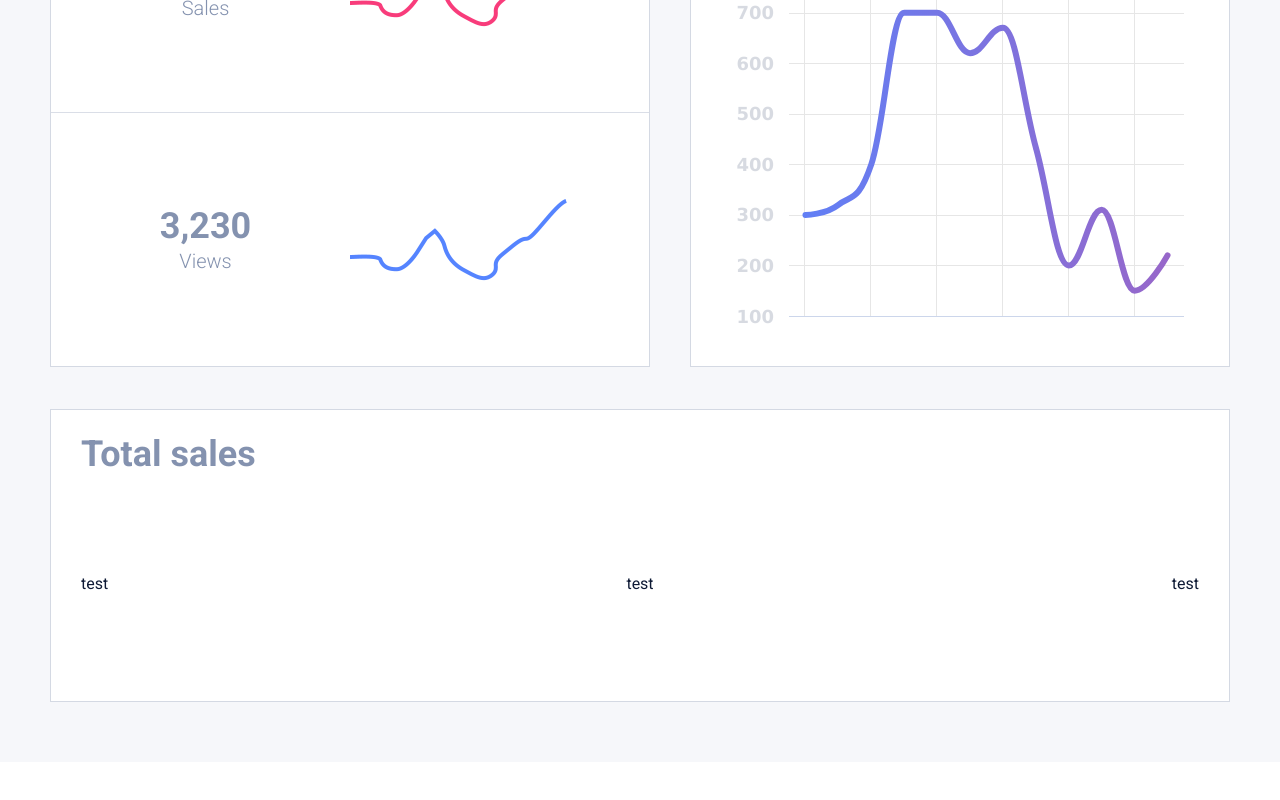
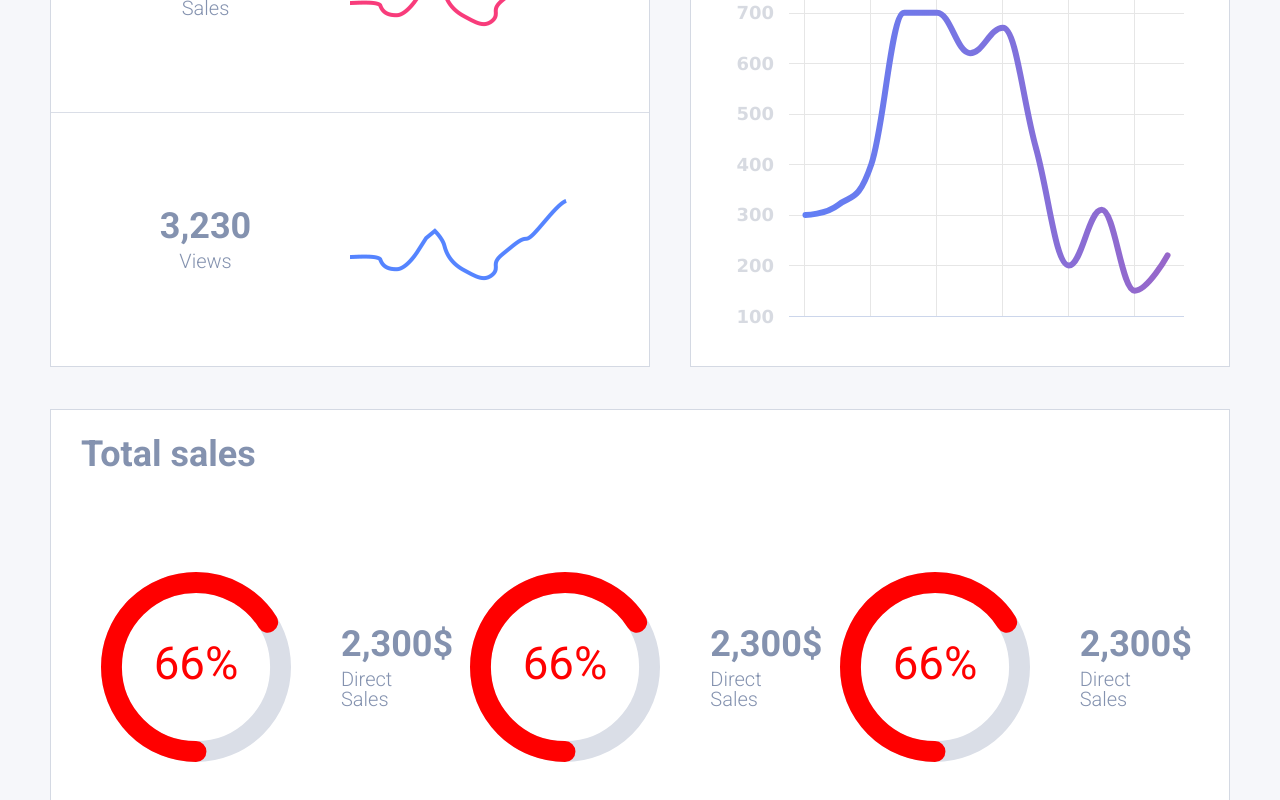
Before and after one commit to AlexKobiliansky/mercury, a React (Create React App) app: page /statistics in a window 1280 px wide. Shown: the part 413-1213 px from the top of the page. Before the commit the page ends 1175 px from the top, so only its background shows below. Built offline with nearby package versions, Linux system fonts and the light colour scheme; sample sign-in values are in the browser's storage; what javascript-time-ago would draw is missing.

Commit message:
add styles for Circle

```diff
--- a/src/components/Statistics/Circle/Circle.jsx
+++ b/src/components/Statistics/Circle/Circle.jsx
@@ -1,11 +1,46 @@
 import React from 'react';
+import { CircularProgressbar } from 'react-circular-progressbar';
 //styles
 import s from './Circle.module.sass'
+import 'react-circular-progressbar/dist/styles.css';
 
 function Circle(props) {
+
+    const percentage = 66;
+
+    let styles = {
+        root: {
+            width: '190px'
+        },
+        path: {
+            transform: 'rotate(0.5turn)',
+            transformOrigin: 'center center',
+            stroke: `red`,
+        },
+        trail: {
+            stroke: '#dadee7',
+            transform: 'rotate(0.5turn)',
+            transformOrigin: 'center center',
+        },
+        text: {
+            fill: 'red',
+            fontSize: '24px',
+        },
+
+    }
+
     return (
         <div className={s.circle}>
-            test
+            <CircularProgressbar
+                value={percentage}
+                text={`${percentage}%`}
+                styles={styles}
+                strokeWidth='11'
+            />
+            <div className={s.content}>
+                <div className={s.value}>2,300$</div>
+                <div className={s.title}>Direct Sales</div>
+            </div>
         </div>
     );
 }
--- a/src/components/Statistics/Circle/Circle.module.sass
+++ b/src/components/Statistics/Circle/Circle.module.sass
@@ -0,0 +1,23 @@
+@import 'vars'
+
+.circle
+  width: 33.3333%
+  display: flex
+  align-items: center
+  justify-content: center
+  color: $acc-text
+  line-height: 1
+
+.content
+  max-width: calc(100% - 190px)
+  padding-left: 50px
+  padding-right: 30px
+
+.value
+  font-size: 36px
+  font-weight: 700
+
+.title
+  font-size: 20px
+  font-weight: 300
+  margin-top: 7px
--- a/src/components/Statistics/Statistics.module.sass
+++ b/src/components/Statistics/Statistics.module.sass
@@ -2,4 +2,4 @@
   display: flex
   align-items: center
   justify-content: space-between
-  padding: 75px 30px 105px
+  padding: 75px 20px 105px 50px
--- a/src/vars.sass
+++ b/src/vars.sass
@@ -1,6 +1,7 @@
 $default-font: "Roboto", sans-serif
 
 $text: #0e1a35
+$acc-text: #8492af
 $acc-blue: #5584ff
 $acc-red: #f83c7b
 $acc-green: #00bf1b
```
